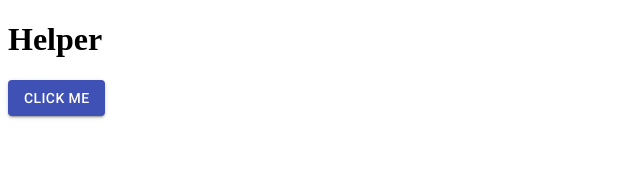
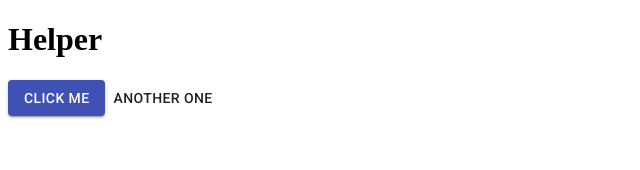
Before and after one commit to LHafoka13/Remind-Me, a React (Create React App) app in the folder client/: page /helper in a window 1280 px wide. Shown: the top 170 px of the page, without its empty margins (0-640 px from the left). Built offline with nearby package versions, Linux system fonts and the light colour scheme.

Commit message:
added MaterialUI

```diff
--- a/client/src/pages/Helper.js
+++ b/client/src/pages/Helper.js
@@ -8,6 +8,7 @@ export default function Helper() {
       <Button variant="contained" color="primary">
         Click Me
       </Button>
+      <Button>Another One</Button>
     </div>
   );
 }
```
